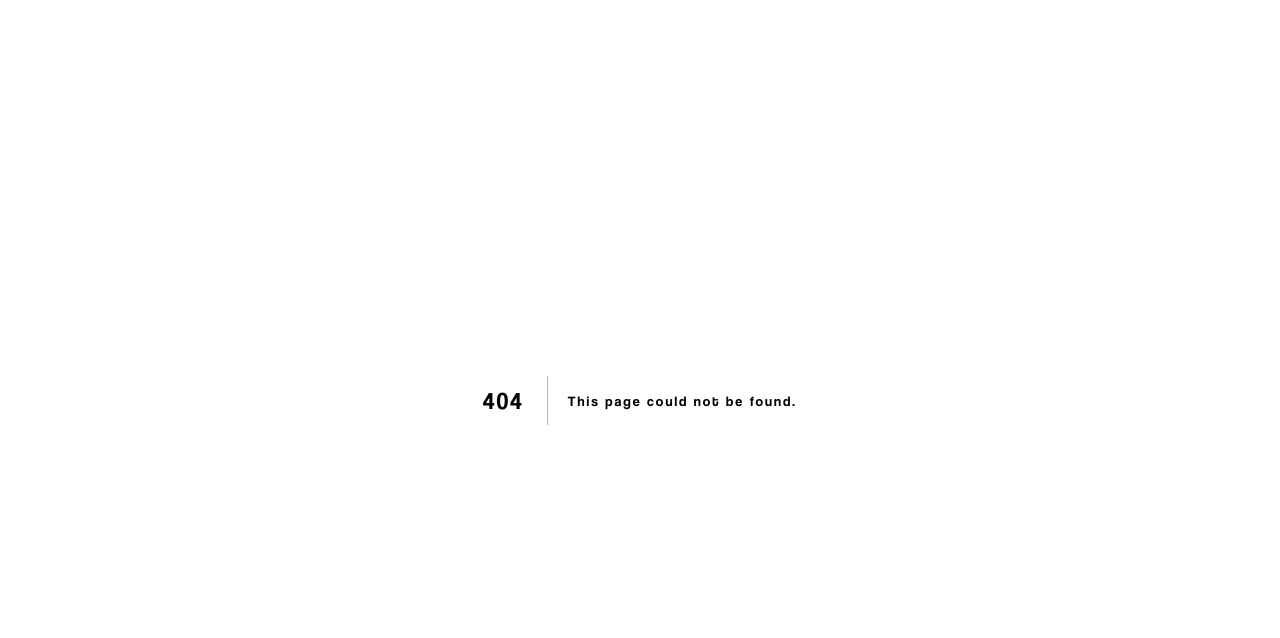
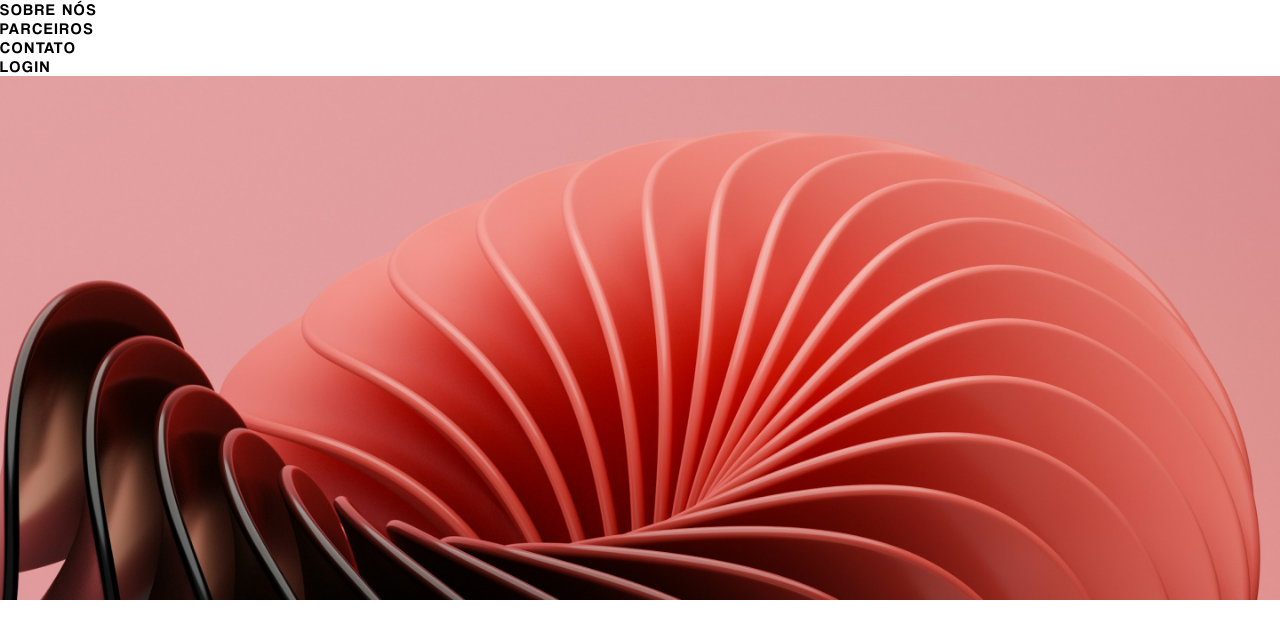
Before and after one commit to winvirg/Trackventory, a Next.js app: page /landing_page in a window 1280 px wide. Before the commit this address had no page. Shown: the top 638 px of the page. Built offline with nearby package versions, Linux system fonts and the light colour scheme.

Commit message:
criei a pagina landing_page e vou ajustar o menu

```diff
--- /dev/null
+++ b/src/app/landing_page/page.tsx
@@ -0,0 +1,18 @@
+import styles from "../page.module.css";
+
+export default function Landing_page() {
+    return (
+        <div className={styles.landing_page}>
+            <div className={styles.main_lp}>
+                <nav>
+                    <ul>
+                        <li>SOBRE NÓS</li>
+                        <li>PARCEIROS</li>
+                        <li>CONTATO</li>
+                        <li>LOGIN <i></i></li>
+                    </ul>
+                </nav>
+            </div>
+        </div>
+    );
+}
--- a/src/app/page.module.css
+++ b/src/app/page.module.css
@@ -1027,3 +1027,22 @@
   }
 
 }
+
+/* LANDING_PAGE */
+.landing_page{
+
+}
+
+.landing_page nav{
+  display: flex;
+  background-color: white;
+  color: black;
+  flex-direction: column;
+  flex-wrap: nowrap;
+}
+
+.main_lp{
+  background: url(../../public/images/bgBanner.png);
+  background-size: cover;
+  height: 600px;
+}
```
Also changed, not shown: public/images/bgBanner.png (added).
